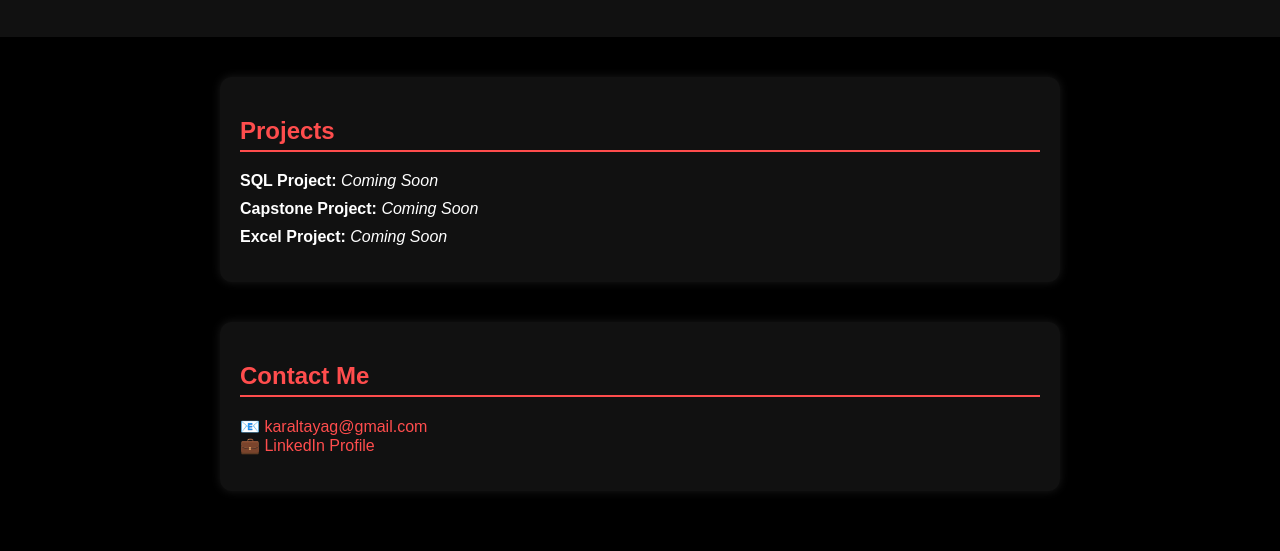
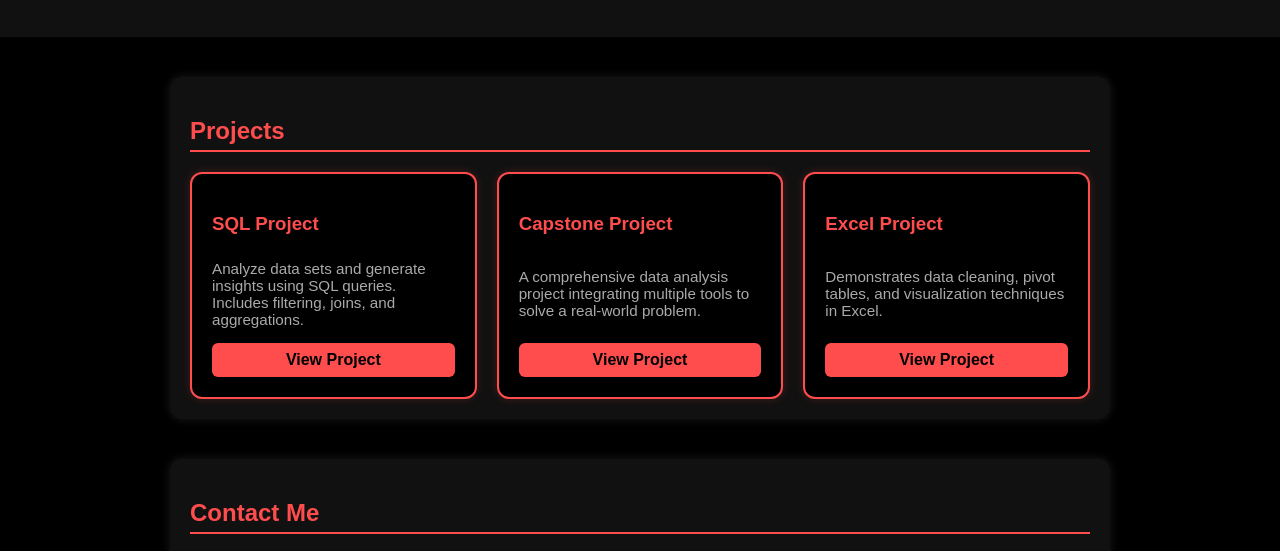
Before and after one commit to karaltayag/karaltayag.github.io, a plain HTML site: page index.html in a window 1280 px wide. Shown: the part 247-798 px from the top of the page. Drawn offline with Linux system fonts and the light colour scheme.

Commit message:
Implement project cards in the projects section
Added project cards for SQL, Capstone, and Excel projects with descriptions and links.

```diff
--- a/index.html
+++ b/index.html
@@ -53,7 +53,6 @@
       margin: 0 0 15px 0;
     }
 
-    /* ---------- Resume Button ---------- */
     .resume-btn {
       display: inline-block;
       background-color: #ff4d4d;
@@ -72,7 +71,7 @@
     }
 
     section {
-      max-width: 800px;
+      max-width: 900px;
       margin: 40px auto;
       padding: 20px;
       background-color: #111;
@@ -84,6 +83,7 @@
       color: #ff4d4d;
       border-bottom: 2px solid #ff4d4d;
       padding-bottom: 5px;
+      margin-bottom: 20px;
     }
 
     a {
@@ -109,6 +109,59 @@
       padding: 20px;
       font-size: 0.9em;
       color: #777;
+    }
+
+    /* ---------- Project Cards ---------- */
+    .project-grid {
+      display: grid;
+      grid-template-columns: repeat(auto-fit, minmax(250px, 1fr));
+      gap: 20px;
+    }
+
+    .project-card {
+      background-color: #000;
+      border: 2px solid #ff4d4d;
+      border-radius: 12px;
+      padding: 20px;
+      transition: transform 0.2s, box-shadow 0.2s;
+      box-shadow: 0 0 10px rgba(255, 77, 77, 0.2);
+      display: flex;
+      flex-direction: column;
+      justify-content: space-between;
+    }
+
+    .project-card:hover {
+      transform: translateY(-5px);
+      box-shadow: 0 8px 15px rgba(255, 77, 77, 0.4);
+    }
+
+    .project-card h3 {
+      color: #ff4d4d;
+      margin-bottom: 10px;
+    }
+
+    .project-card p {
+      color: #aaa;
+      font-size: 0.95em;
+      margin-bottom: 15px;
+    }
+
+    .project-card a.btn {
+      display: inline-block;
+      padding: 8px 16px;
+      background-color: #ff4d4d;
+      color: #000;
+      text-decoration: none;
+      font-weight: 600;
+      border-radius: 6px;
+      transition: all 0.3s ease;
+      text-align: center;
+    }
+
+    .project-card a.btn:hover {
+      background-color: transparent;
+      color: #ff4d4d;
+      border: 2px solid #ff4d4d;
     }
 
     /* ---------- Responsive ---------- */
@@ -152,11 +205,23 @@
 
   <section id="projects">
     <h2>Projects</h2>
-    <ul>
-      <li><strong>SQL Project:</strong> <em>Coming Soon</em></li>
-      <li><strong>Capstone Project:</strong> <em>Coming Soon</em></li>
-      <li><strong>Excel Project:</strong> <em>Coming Soon</em></li>
-    </ul>
+    <div class="project-grid">
+      <div class="project-card">
+        <h3>SQL Project</h3>
+        <p>Analyze data sets and generate insights using SQL queries. Includes filtering, joins, and aggregations.</p>
+        <a href="#" class="btn" target="_blank">View Project</a>
+      </div>
+      <div class="project-card">
+        <h3>Capstone Project</h3>
+        <p>A comprehensive data analysis project integrating multiple tools to solve a real-world problem.</p>
+        <a href="#" class="btn" target="_blank">View Project</a>
+      </div>
+      <div class="project-card">
+        <h3>Excel Project</h3>
+        <p>Demonstrates data cleaning, pivot tables, and visualization techniques in Excel.</p>
+        <a href="#" class="btn" target="_blank">View Project</a>
+      </div>
+    </div>
   </section>
 
   <section id="contact">
```
